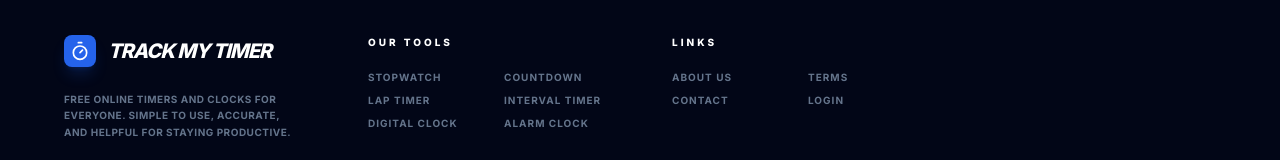
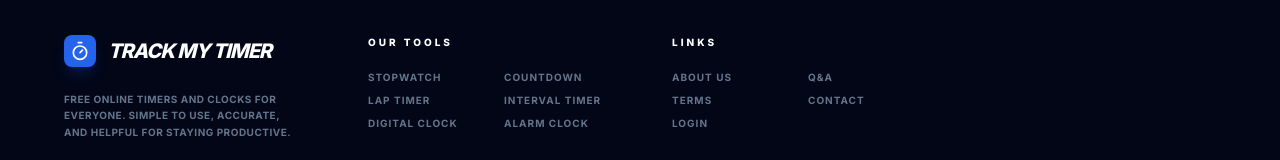
Before and after one commit to Parthajit/Track_New_Timer, a React (Vite) app: page / in a window 1280 px wide. Shown: the part 5440-5600 px from the top of the page. Built offline with nearby package versions, Linux system fonts and the light colour scheme.

Commit message:
Update Footer.tsx

```diff
--- a/components/Footer.tsx
+++ b/components/Footer.tsx
@@ -62,6 +62,7 @@ const Footer: React.FC<FooterProps> = ({ onSelectTool, onLogin, isLoggedIn }) =>
             <h4 className="text-[10px] font-black text-white uppercase tracking-[0.3em]">Links</h4>
             <div className="grid grid-cols-1 sm:grid-cols-2 gap-y-2 gap-x-8">
               <Link to="/about" className="text-[10px] font-bold text-slate-500 hover:text-white uppercase tracking-widest transition-colors">About Us</Link>
+              <Link to="/qa" className="text-[10px] font-bold text-slate-500 hover:text-white uppercase tracking-widest transition-colors">Q&A</Link>
               <Link to="/terms" className="text-[10px] font-bold text-slate-500 hover:text-white uppercase tracking-widest transition-colors">Terms</Link>
               <Link to="/contact" className="text-[10px] font-bold text-slate-500 hover:text-white uppercase tracking-widest transition-colors">Contact</Link>
               {isLoggedIn ? (
```
